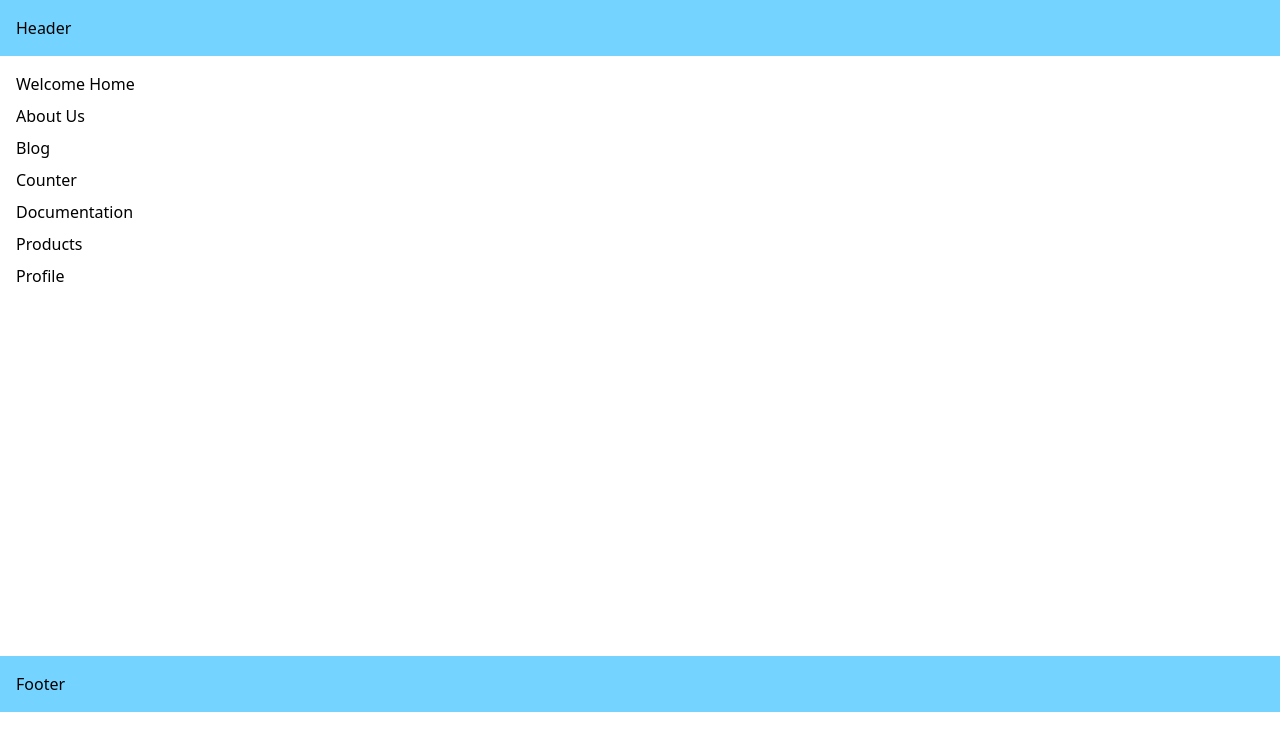
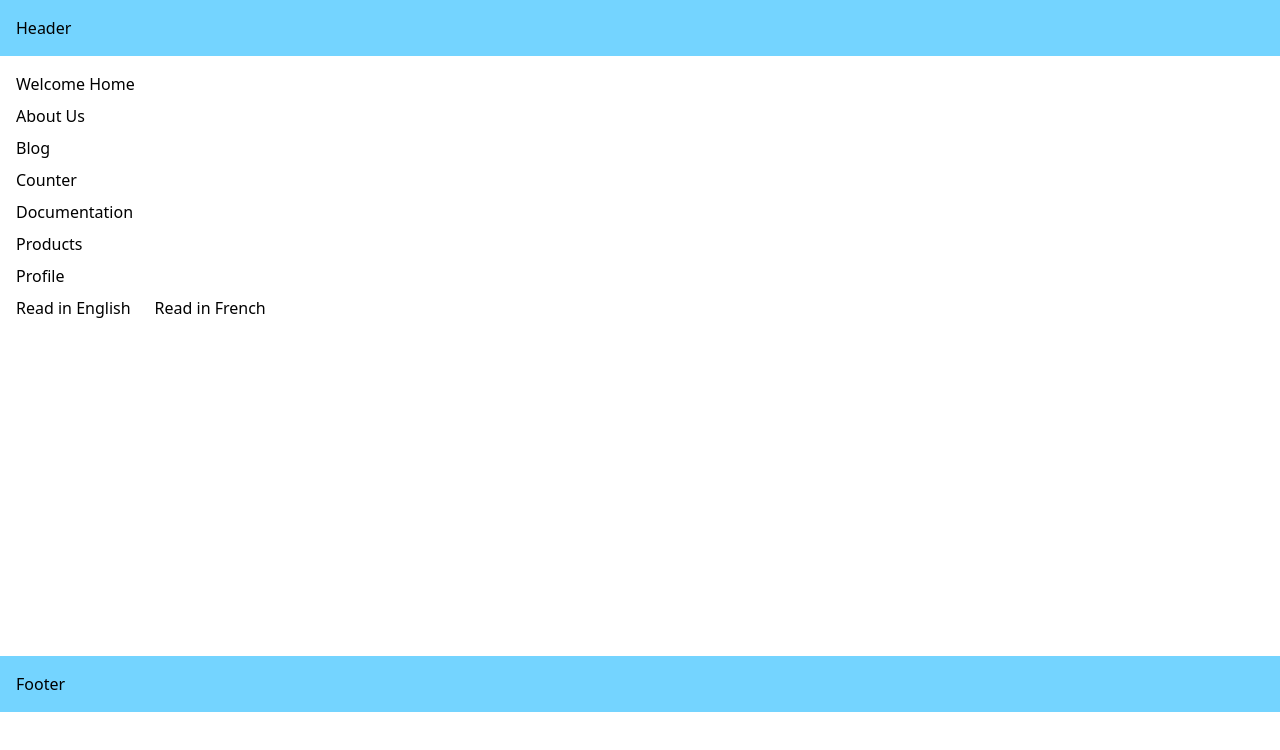
Before and after one commit to iamharshtambe/next-rampup, a Next.js app in the folder routing-demo/: page / in a window 1280 px wide. Shown: the top 750 px of the page. Built offline with nearby package versions, Linux system fonts and the light colour scheme.

Commit message:
add navigation using search params

```diff
--- /dev/null
+++ b/routing-demo/src/app/articles/[articleId]/page.tsx
@@ -0,0 +1,38 @@
+export default async function Article({
+  params,
+  searchParams,
+}: {
+  params: Promise<{ articleId: string }>;
+  searchParams: Promise<{ lang?: 'en' | 'fr' | 'es' }>;
+}) {
+  const { articleId } = await params;
+  const { lang = 'en' } = await searchParams;
+  return (
+    <div>
+      <p>Article - {articleId}</p>
+      <p>Reading in {lang}</p>
+    </div>
+  );
+}
+/*
+'use client';
+
+import 'use' from 'react';
+
+export default function Article({
+  params,
+  searchParams,
+}: {
+  params: Promise<{ articleId: string }>;
+  searchParams: Promise<{ lang?: 'en' | 'fr' | 'es' }>;
+}) {
+  const { articleId } = use(params);
+  const { lang = 'en' } = use(searchParams);
+  return (
+    <div>
+      <p>Article - {articleId}</p>
+      <p>Reading in {lang}</p>
+    </div>
+  );
+}
+*/
--- a/routing-demo/src/app/page.tsx
+++ b/routing-demo/src/app/page.tsx
@@ -10,6 +10,10 @@ export default function Home() {
       <Link href="/docs">Documentation</Link>
       <Link href="/products">Products</Link>
       <Link href="/profile">Profile</Link>
+      <div className="flex items-center gap-6">
+        <Link href="/articles/breaking-news?lang=en">Read in English</Link>
+        <Link href="/articles/breaking-news?lang=fr">Read in French</Link>
+      </div>
     </div>
   );
 }
```
